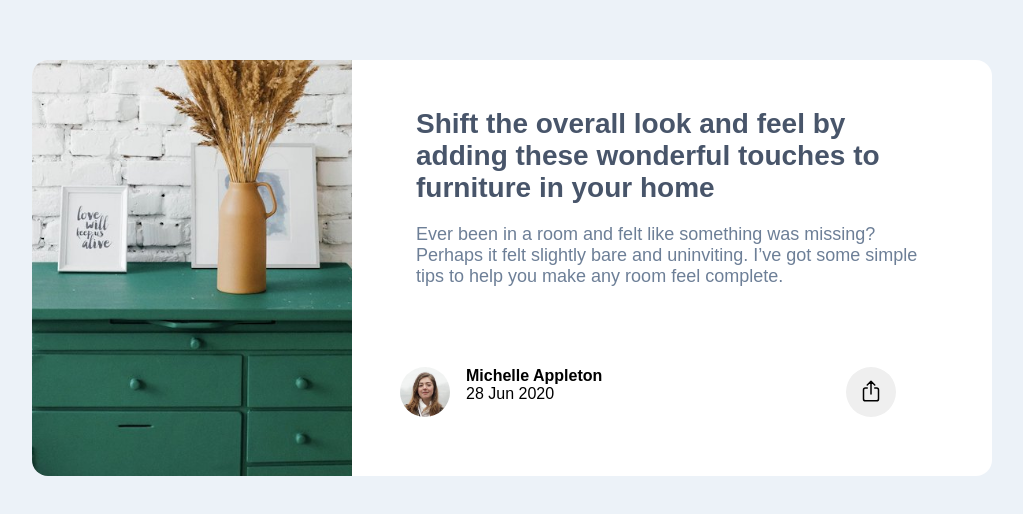
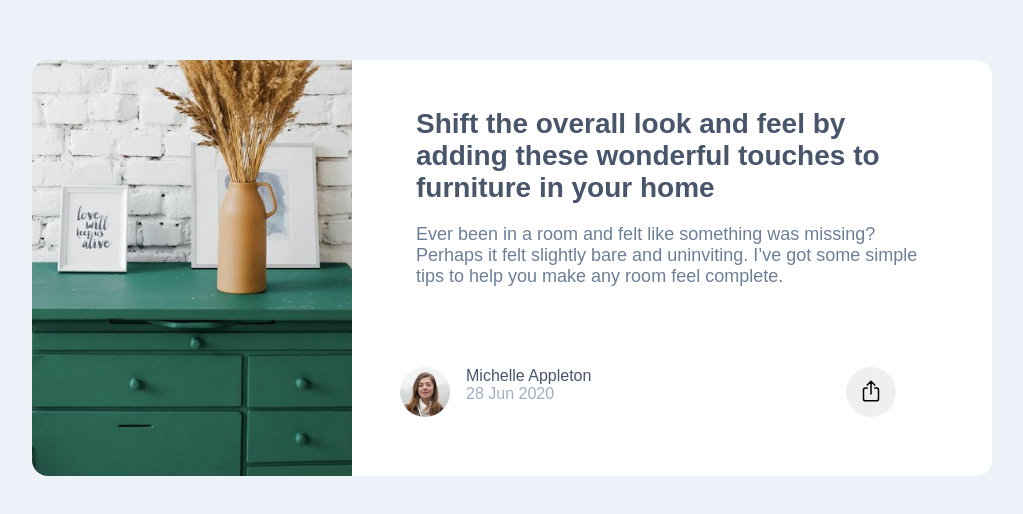
Before and after one commit to Code-Beaker/article-preview-component, a plain HTML site: page index.html in a window 1280 px wide. Shown: the part 132-646 px from the top of the page, without its empty margins (128-1151 px from the left). Drawn offline with nearby package versions, Linux system fonts and the light colour scheme; a web font is replaced by a local one.

Commit message:
fixed some colors

```diff
--- a/index.html
+++ b/index.html
@@ -37,7 +37,7 @@
             <div class="personal-info">
               <img class="avatar" src="images/avatar-michelle.jpg" alt="" />
               <div class="name-flex">
-                <h4 class="profile-name">Michelle Appleton</h4>
+                <p class="profile-name">Michelle Appleton</p>
                 <p class="profile-date">28 Jun 2020</p>
               </div>
             </div>
--- a/style/index.css
+++ b/style/index.css
@@ -86,6 +86,14 @@ img {
 .avatar {
   max-width: 50px;
   border-radius: 50%;
+}
+
+.profile-name {
+  color: var(--dark-grayish-blue);
+}
+
+.profile-date {
+  color: var(--grayish-blue);
 }
 
 .share-btn {
```
